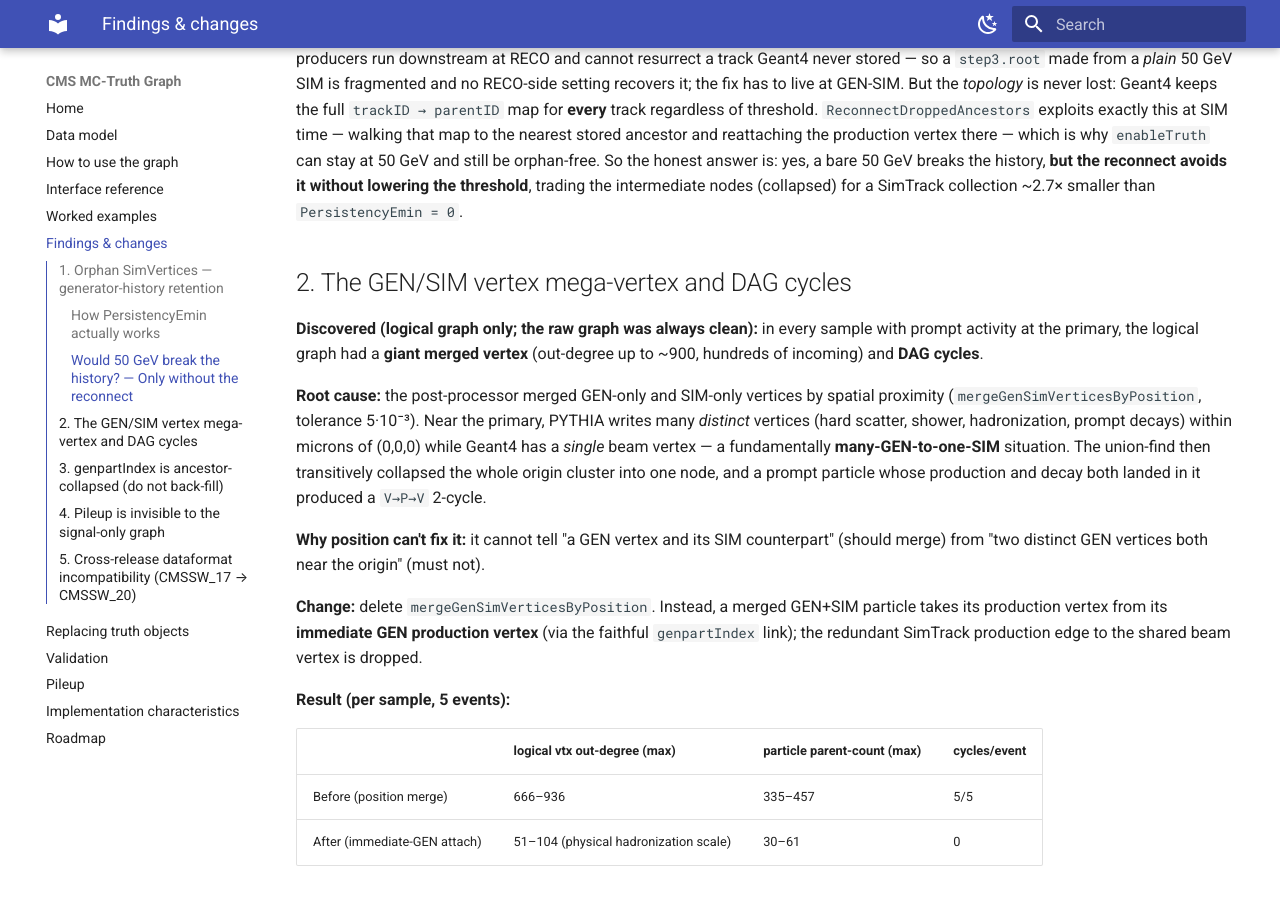
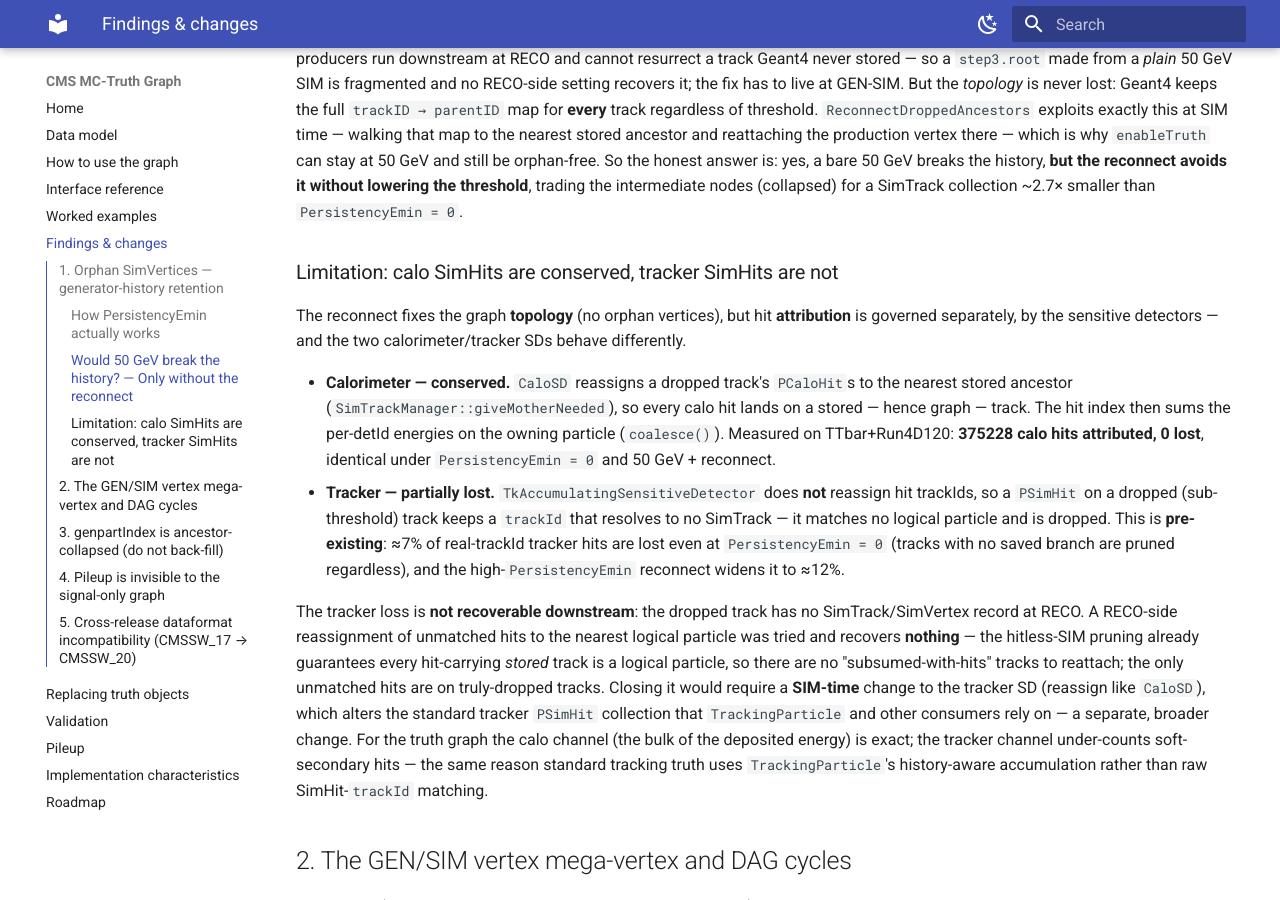
Before and after one commit to felicepantaleo/cms-truth-docs, an MkDocs documentation site: the page built from docs/findings.md, in a window 1280 px wide and 900 px high, scrolled down 2358 px. Built offline with MkDocs 1.6.1 and Material for MkDocs 9.7.7, drawn with Linux system fonts in a browser that asks for light colours.

Commit message:
docs: document calo-conserved / tracker-lossy SimHit attribution at high PersistencyEmin
CaloSD reassigns dropped-track calo hits to the nearest stored ancestor (conserved,
0 lost); the tracker SD does not, so PSimHits on truly-dropped tracks are unmatched
(~7% pre-existing at PE=0, ~12% with the reconnect). Not recoverable at RECO - a
RECO-side reassignment recovers nothing since hitless-SIM pruning already makes every
hit-carrying stored track a logical particle; the fix would be a SIM-time tracker-SD
change with TrackingParticle blast radius.

```diff
--- a/docs/findings.md
+++ b/docs/findings.md
@@ -140,6 +140,38 @@ is: yes, a bare 50 GeV breaks the history, **but the reconnect avoids it without
 lowering the threshold**, trading the intermediate nodes (collapsed) for a SimTrack
 collection ~2.7× smaller than `PersistencyEmin = 0`.
 
+### Limitation: calo SimHits are conserved, tracker SimHits are not
+
+The reconnect fixes the graph **topology** (no orphan vertices), but hit
+**attribution** is governed separately, by the sensitive detectors — and the two
+calorimeter/tracker SDs behave differently.
+
+- **Calorimeter — conserved.** `CaloSD` reassigns a dropped track's `PCaloHit`s to
+  the nearest stored ancestor (`SimTrackManager::giveMotherNeeded`), so every calo
+  hit lands on a stored — hence graph — track. The hit index then sums the per-detId
+  energies on the owning particle (`coalesce()`). Measured on TTbar+Run4D120: **375228
+  calo hits attributed, 0 lost**, identical under `PersistencyEmin = 0` and 50 GeV +
+  reconnect.
+- **Tracker — partially lost.** `TkAccumulatingSensitiveDetector` does **not**
+  reassign hit trackIds, so a `PSimHit` on a dropped (sub-threshold) track keeps a
+  `trackId` that resolves to no SimTrack — it matches no logical particle and is
+  dropped. This is **pre-existing**: ≈7% of real-trackId tracker hits are lost even
+  at `PersistencyEmin = 0` (tracks with no saved branch are pruned regardless), and
+  the high-`PersistencyEmin` reconnect widens it to ≈12%.
+
+The tracker loss is **not recoverable downstream**: the dropped track has no
+SimTrack/SimVertex record at RECO. A RECO-side reassignment of unmatched hits to the
+nearest logical particle was tried and recovers **nothing** — the hitless-SIM
+pruning already guarantees every hit-carrying *stored* track is a logical particle,
+so there are no "subsumed-with-hits" tracks to reattach; the only unmatched hits are
+on truly-dropped tracks. Closing it would require a **SIM-time** change to the
+tracker SD (reassign like `CaloSD`), which alters the standard tracker `PSimHit`
+collection that `TrackingParticle` and other consumers rely on — a separate, broader
+change. For the truth graph the calo channel (the bulk of the deposited energy) is
+exact; the tracker channel under-counts soft-secondary hits — the same reason
+standard tracking truth uses `TrackingParticle`'s history-aware accumulation rather
+than raw SimHit-`trackId` matching.
+
 ## 2. The GEN/SIM vertex mega-vertex and DAG cycles
 
 **Discovered (logical graph only; the raw graph was always clean):** in every
```
